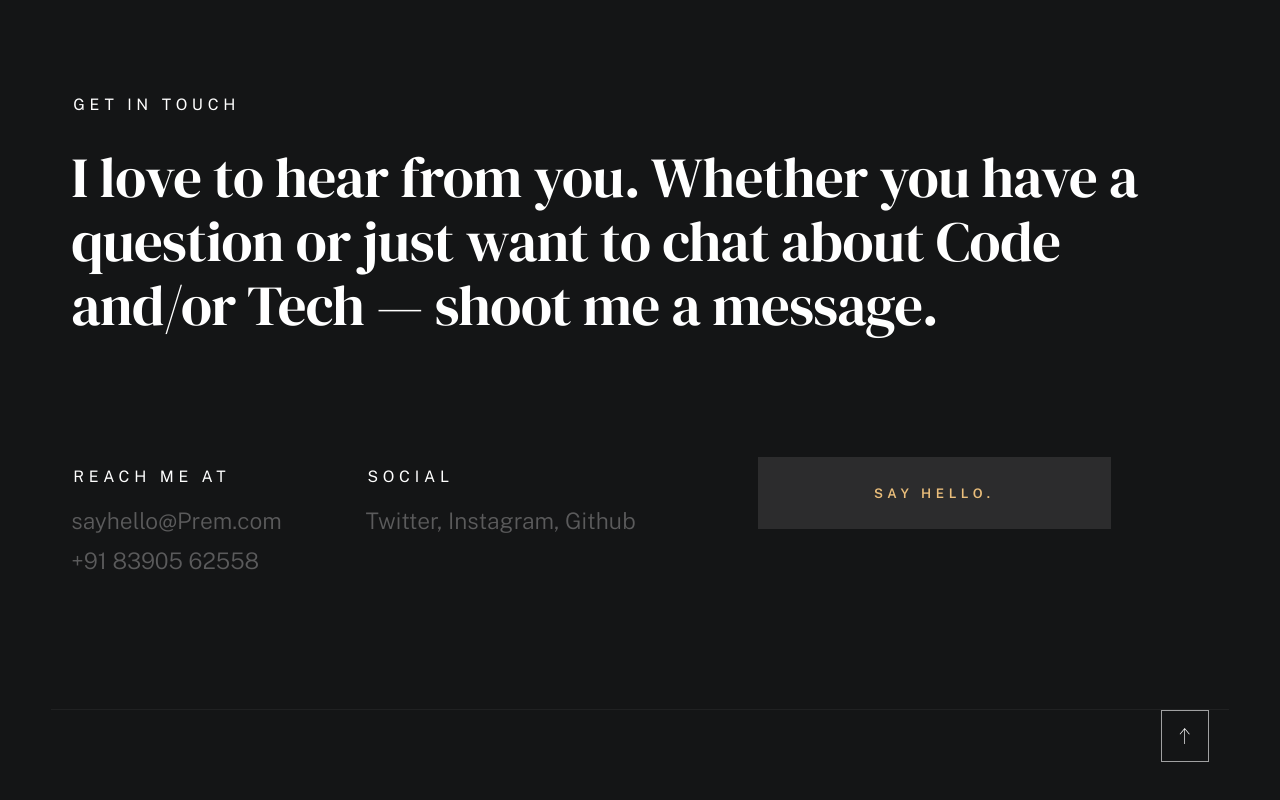
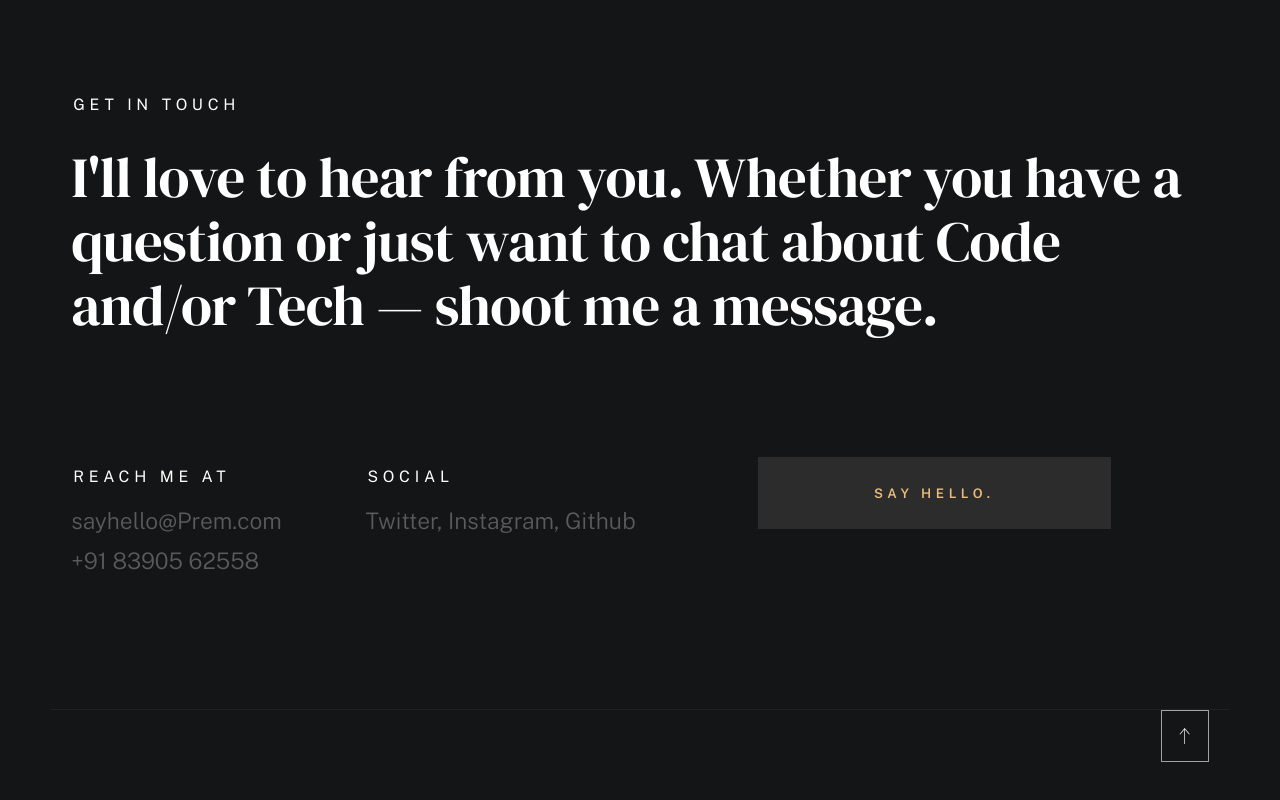
Before and after one commit to Prem751/Prem-1.0.2, a plain HTML site: page index.html in a window 1280 px wide. Shown: the part 3768-4568 px from the top of the page. Drawn offline with nearby package versions, Linux system fonts and the light colour scheme; a web font is replaced by a local one.

Commit message:
Update index.html

```diff
--- a/index.html
+++ b/index.html
@@ -373,7 +373,7 @@
                         </h2>
 
                         <p class="h1">
-                            I love to hear from you.
+                            I'll love to hear from you.
                             Whether you have a question or just
                             want to chat about Code and/or Tech — shoot me a message.
                         </p>
```
